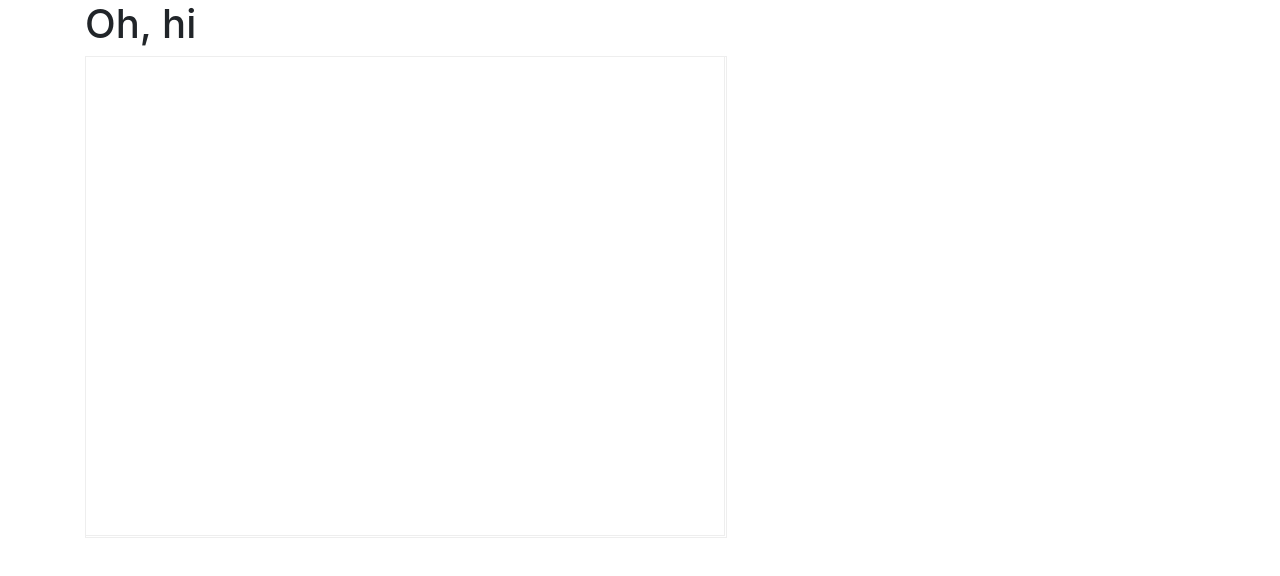
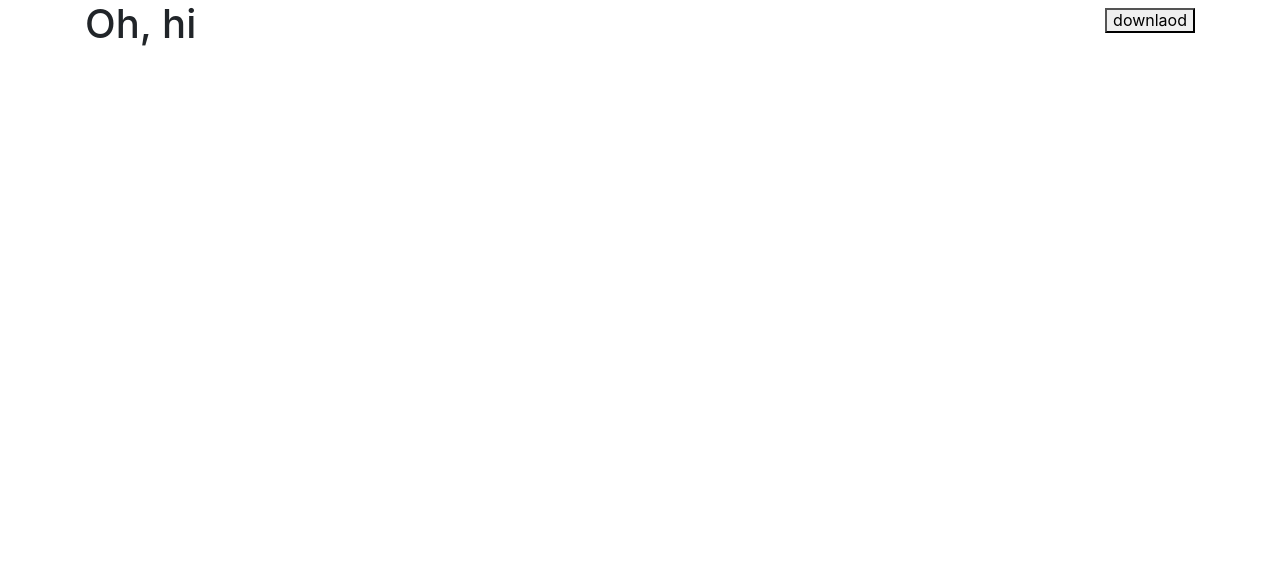
Before and after one commit to kaievns/keyboard-analytics, a website: page src/index.html in a window 1280 px wide. Drawn offline with nearby package versions, Linux system fonts and the light colour scheme.

Commit message:
Making the data downloadeable

```diff
--- a/src/index.html
+++ b/src/index.html
@@ -7,17 +7,26 @@
     <style>
       video, canvas {
         position: absolute;
-        border: 1px solid #eee;
       }
       #image-container {
         position: relative;
         transform-origin: left top;
       }
+      .tools {
+        font-size: 1rem;
+        float: right;
+        margin-top: 0.5rem;
+      }
     </style>
   </head>
   <body>
     <div class="container">
-      <h1>Oh, hi</h1>
+      <h1>
+        Oh, hi
+        <div class="tools">
+          <button onclick="downloadData()">downlaod</button>
+        </div>
+      </h1>
 
       <div id="image-container">
         <video autoplay id="video" width="640" height="480"></video>
--- a/src/index.js
+++ b/src/index.js
@@ -12,7 +12,7 @@ let points;
 colors.on('track', event => {
   if (event.data.length === 2) {
     const p1 = rectToPoint(event.data[0]);
-    const p2 = rectToPoint(event.data[0]);
+    const p2 = rectToPoint(event.data[1]);
 
     points = p1.x < p2.x ? { left: p1, right: p2 } : { left: p2, right: p1 };
   }
@@ -37,7 +37,7 @@ let data = [];
 document.addEventListener("keypress", event => {
   data.push({key: event.key, left: points.left, right: points.right });
   console.log(event.key, points.left, points.right);
-})
+});
 
 const startVideoStream = sourceId => {
   navigator.getUserMedia(
@@ -65,3 +65,12 @@ navigator.mediaDevices.enumerateDevices().then(list => {
     }
   }
 });
+
+
+function downloadData() {
+  const dataStr = JSON.stringify(data, null, 2);
+  const fakeLink = document.createElement('a');
+  fakeLink.href = "data:text/json;charset=utf-8," + encodeURIComponent(dataStr);
+  fakeLink.download = "data.json";
+  fakeLink.click();
+}
```
